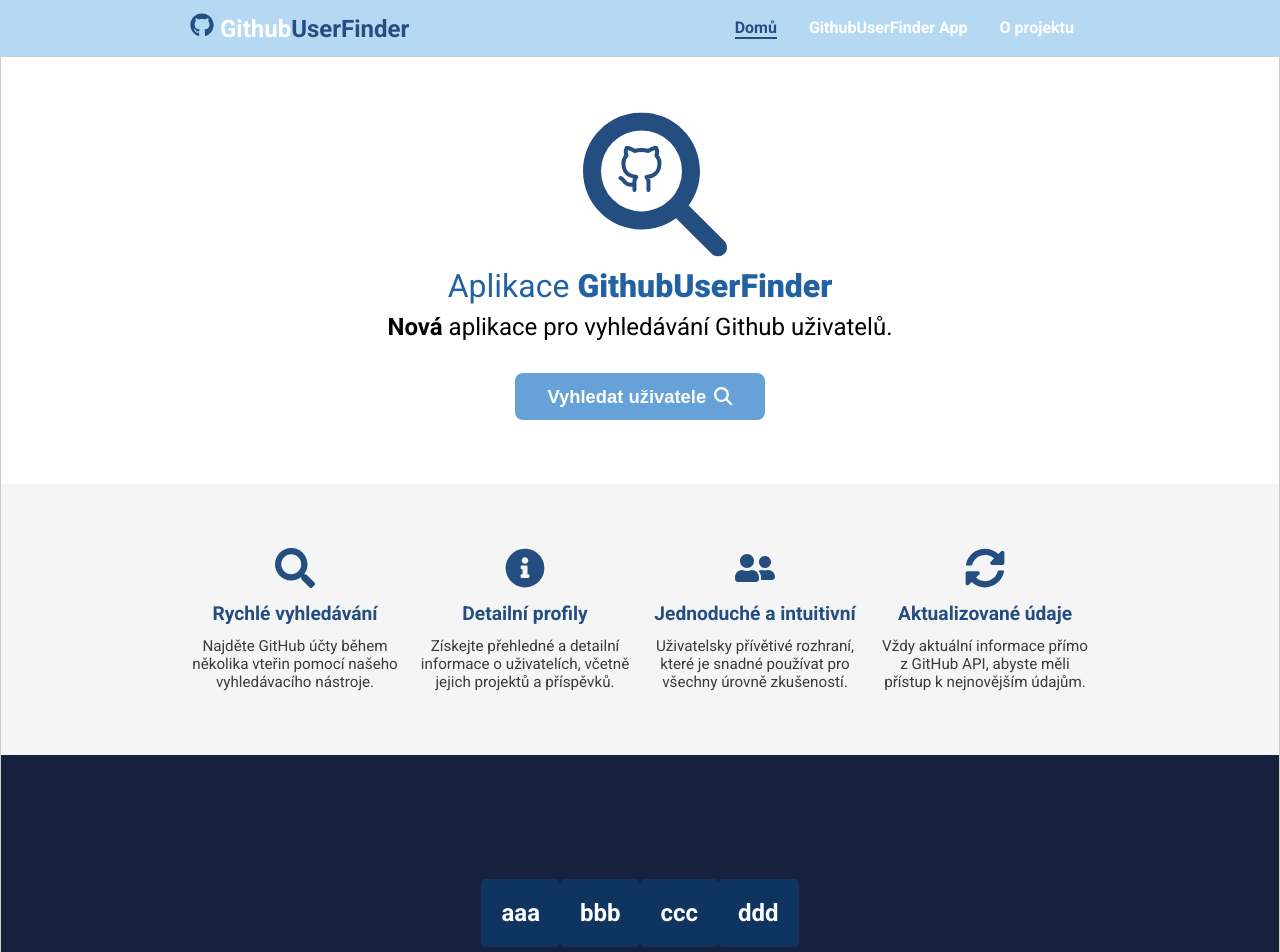
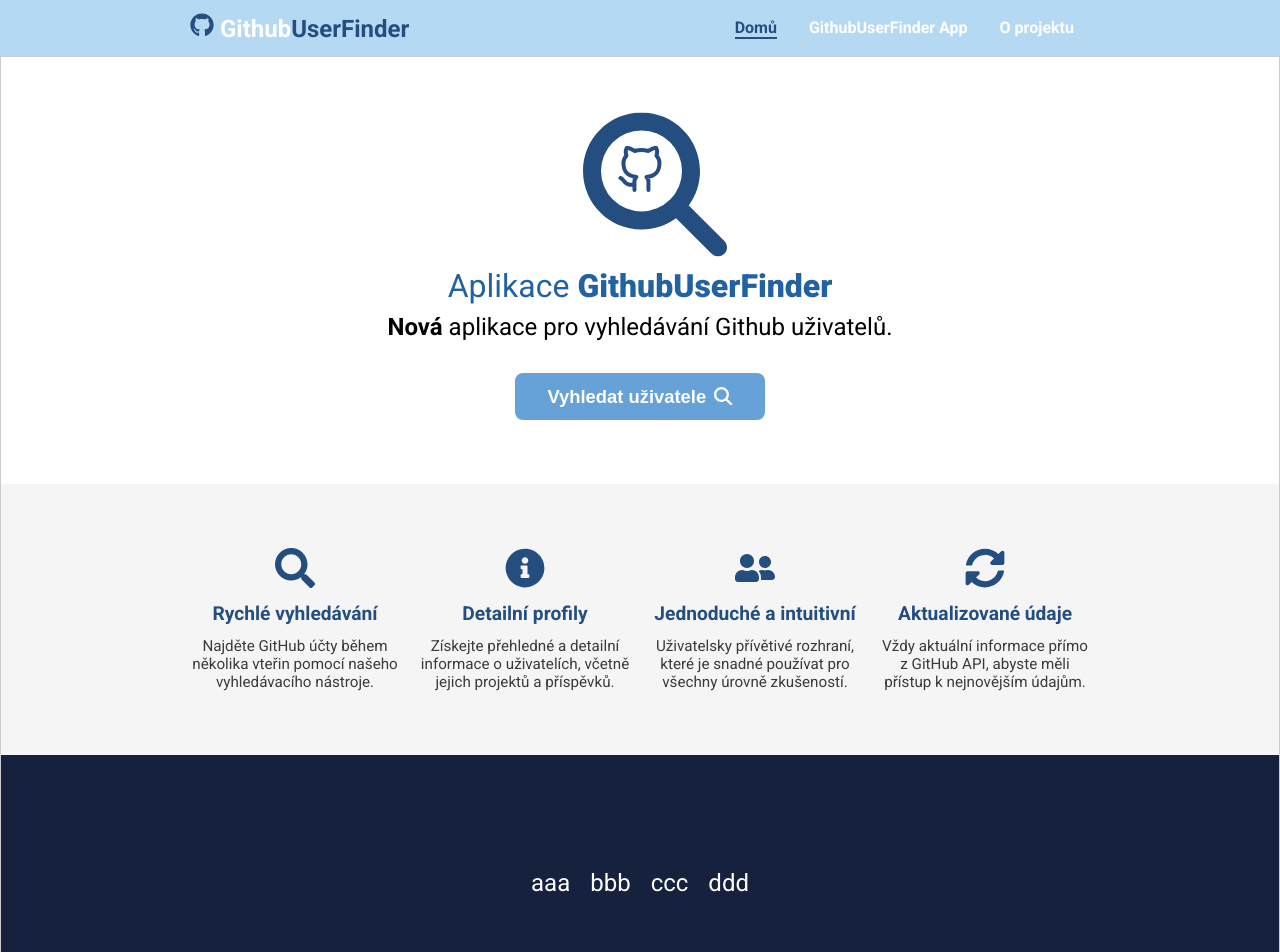
Before and after one commit to pettik/engeto-react-web, a React (Create React App) app: page / in a window 1280 px wide. Shown: the top 952 px of the page. Built offline with nearby package versions, Linux system fonts and the light colour scheme.

Commit message:
Update Home.js

```diff
--- a/src/pages/Home.js
+++ b/src/pages/Home.js
@@ -97,18 +97,7 @@
     },
   ];
 
-  const Question = ({ title, info }) => {
-    const [show, setShow] = useState(false);
-
-    return (
-      <div className="question">
-        <div className="question-title" onClick={() => setShow(!show)}>
-          <h2>{title}</h2>
-        </div>
-        {show && <p className="question-info">{info}</p>}
-      </div>
-    );
-  };
+  const [activeQuestion, setActiveQuestion] = useState(null);
 
   return (
     <main className="container">
@@ -146,15 +135,24 @@
           ))}
         </div>
       </section>
-    {/* FAQ SECTION */}
+      {/* FAQ SECTION */}
       <section className="faq__section">
         <div className="faq__container">
-          <div className="faq-tabs">
-            {questions.map((oneQuestion) => {
-              return <Question key={oneQuestion.id} {...oneQuestion} />;
-            })}
+          {questions.map((question, index) => (
+            <div
+              key={index}
+              className="question-item"
+              onClick={() => setActiveQuestion(question)}
+            >
+              <h3>{question.title}</h3>
+            </div>
+          ))}
+        </div>
+        {activeQuestion && (
+          <div className="question-info">
+            <p>{activeQuestion.info}</p>
           </div>
-        </div>
+        )}
       </section>
     </main>
   );
```
